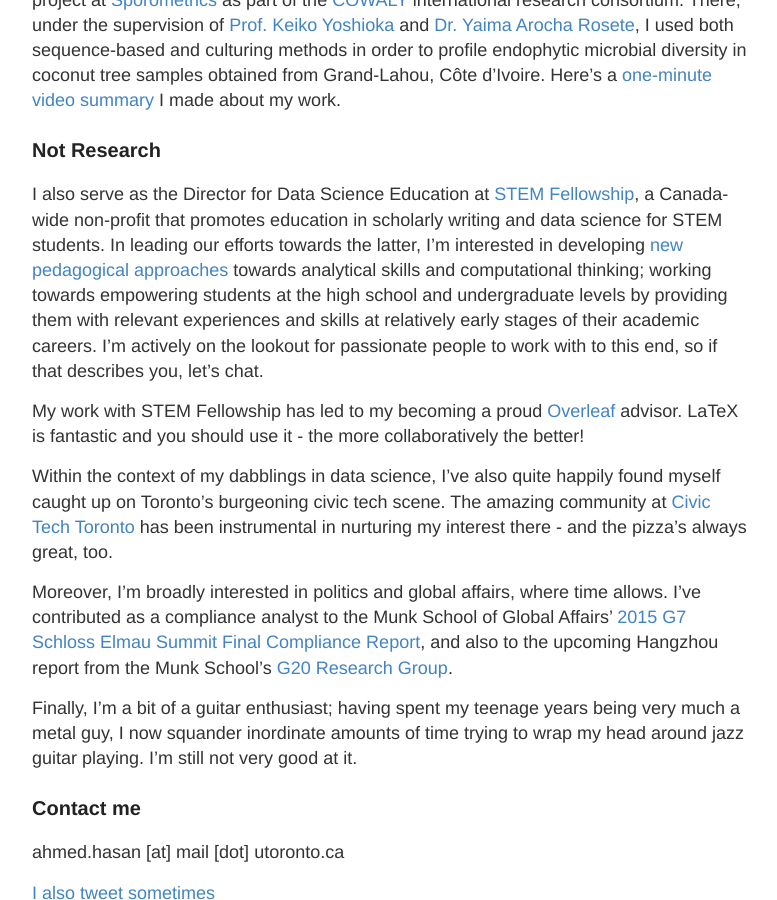
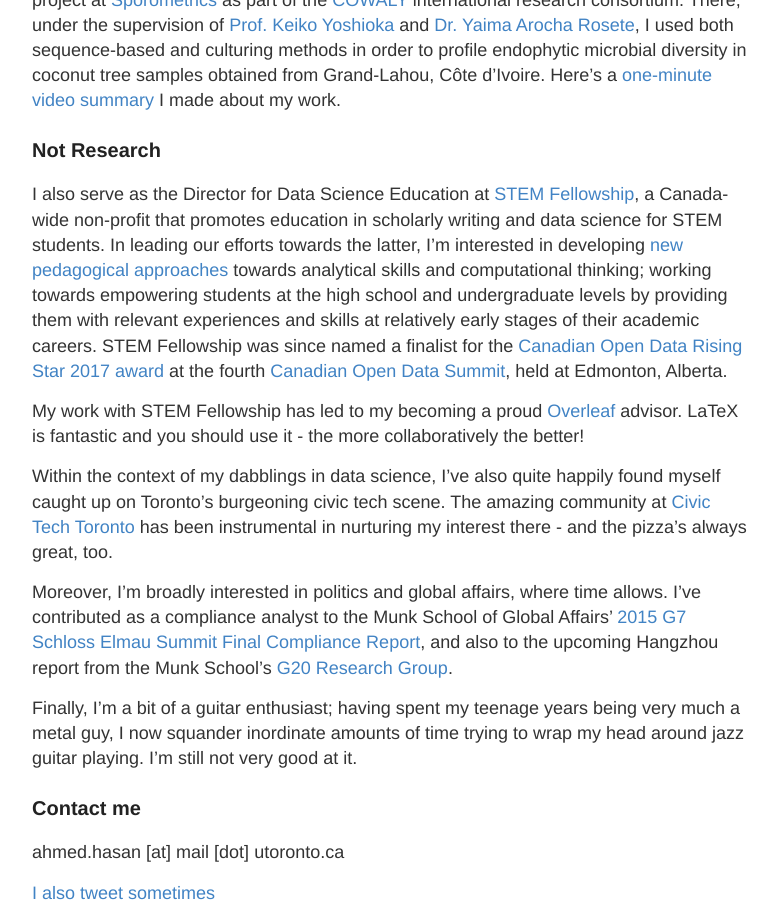
Before and after one commit to aays/site_old, a Jekyll site: the page built from about.md, in a window 1280 px wide and 900 px high, scrolled down 510 px. Shown: the whole window, without its empty margins (248-1025 px from the left). Built offline with Jekyll 4.4.1, drawn with Linux system fonts in a browser that asks for light colours.

Commit message:
Update about.md

```diff
--- a/about.md
+++ b/about.md
@@ -13,7 +13,7 @@
 
 ### Not Research
 
-I also serve as the Director for Data Science Education at [STEM Fellowship](http://stemfellowship.org), a Canada-wide non-profit that promotes education in scholarly writing and data science for STEM students. In leading our efforts towards the latter, I'm interested in developing [new pedagogical approaches](http://stemfellowship.org/big-data-challenge/) towards analytical skills and computational thinking; working towards empowering students at the high school and undergraduate levels by providing them with relevant experiences and skills at relatively early stages of their academic careers. I'm actively on the lookout for passionate people to work with to this end, so if that describes you, let's chat.
+I also serve as the Director for Data Science Education at [STEM Fellowship](http://stemfellowship.org), a Canada-wide non-profit that promotes education in scholarly writing and data science for STEM students. In leading our efforts towards the latter, I'm interested in developing [new pedagogical approaches](http://stemfellowship.org/big-data-challenge/) towards analytical skills and computational thinking; working towards empowering students at the high school and undergraduate levels by providing them with relevant experiences and skills at relatively early stages of their academic careers. STEM Fellowship was since named a finalist for the [Canadian Open Data Rising Star 2017 award](http://opendatasummit.ca/wp-content/uploads/2017/06/CanadianOpenDataAwards2017JuryStatementFINAL.pdf) at the fourth [Canadian Open Data Summit](http://opendatasummit.ca), held at Edmonton, Alberta.
 
 My work with STEM Fellowship has led to my becoming a proud [Overleaf](https://www.overleaf.com/advisors#!members) advisor. LaTeX is fantastic and you should use it - the more collaboratively the better!
 
```
